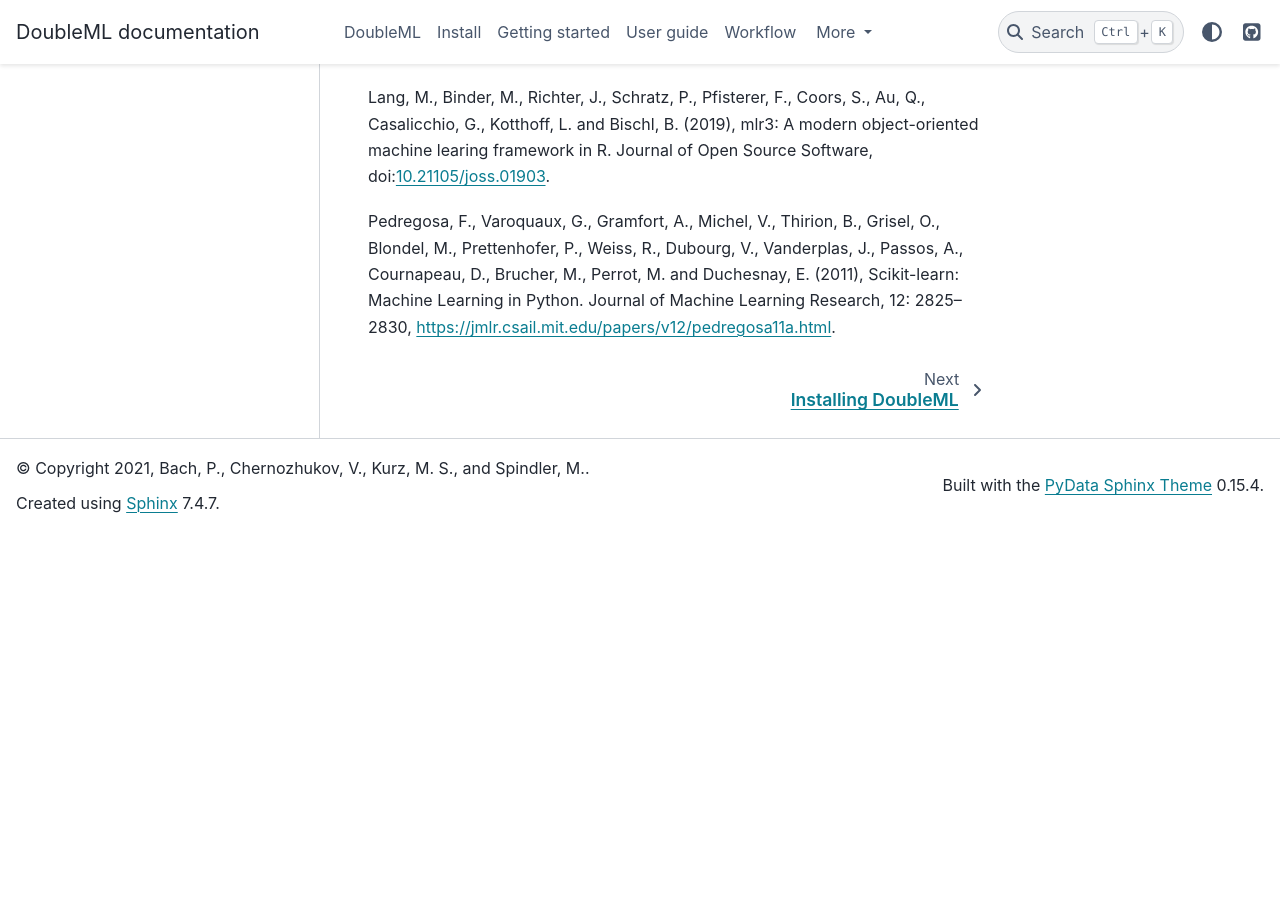
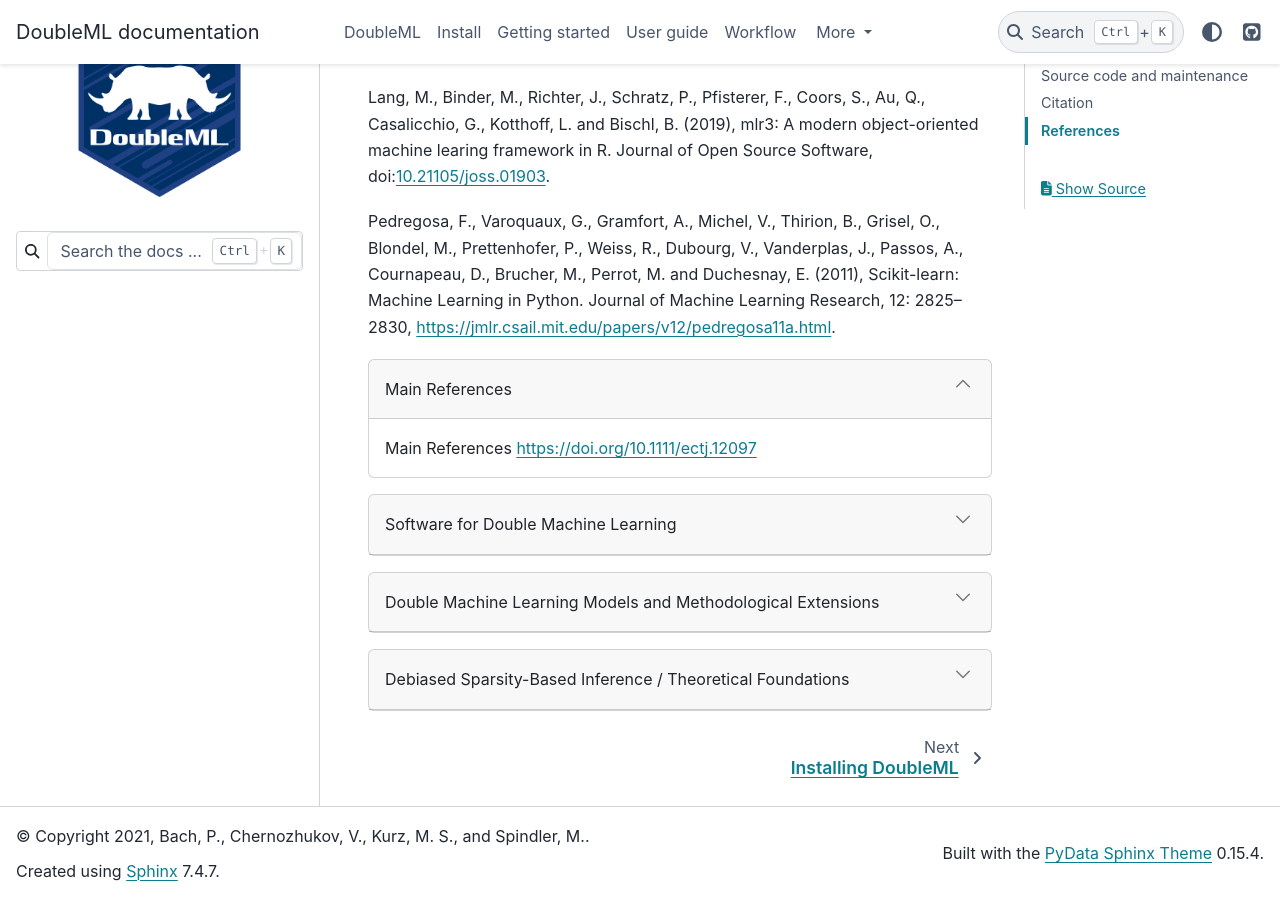
Before and after one commit to DoubleML/doubleml-docs, a Sphinx documentation site: the page built from doc/index.rst, in a window 1280 px wide and 900 px high, scrolled down 4196 px. Built offline with Sphinx 7.4.7 and the PyData theme 0.15.4, drawn with Linux system fonts in a browser that asks for light colours; before the commit the page ends 4728 px from its top, so only the background shows below that; some of the changed lines change nothing that is shown.

Commit message:
add dropdown panels

```diff
--- a/doc/index.rst
+++ b/doc/index.rst
@@ -237,3 +237,32 @@
 
 Pedregosa, F., Varoquaux, G., Gramfort, A., Michel, V., Thirion, B., Grisel, O., Blondel, M., Prettenhofer, P., Weiss, R., Dubourg, V., Vanderplas, J., Passos, A., Cournapeau, D., Brucher, M., Perrot, M. and Duchesnay, E. (2011),
 Scikit-learn: Machine Learning in Python. Journal of Machine Learning Research, 12: 2825--2830, `https://jmlr.csail.mit.edu/papers/v12/pedregosa11a.html <https://jmlr.csail.mit.edu/papers/v12/pedregosa11a.html>`_.
+
+.. dropdown:: Main References
+    :open:
+
+    Main References https://doi.org/10.1111/ectj.12097
+
+.. dropdown:: Software for Double Machine Learning
+
+    - DoubleML in Python: https://arxiv.org/abs/2104.03220
+    - DoubleML in R: https://arxiv.org/abs/2103.09603
+    - DoubleMLServerless: https://dl.acm.org/doi/10.1145/3447545.3451181
+    - EconML https://github.com/microsoft/EconML
+    - Szitas J (2019). “postDoubleR: Post Double Selection with Double Machine Learning.” https://CRAN.R-project.org/package=postDoubleR
+    - Knaus MC (2020). “Double Machine Learning based Program Evaluation under Unconfoundedness.” arXiv preprint arXiv:2003.03191. URL https://github.com/MCKnaus/causalDML
+    - Knaus MC (2021). “A Double Machine Learning Approach to Estimate the Effects of Musical Practice on Student’s Skills.” Journal of the Royal Statistical Society A, 184(1), 282–300. URL https://github.com/MCKnaus/dmlmt.
+
+.. dropdown:: Double Machine Learning Models and Methodological Extensions
+
+    - difference-in-differences: https://academic.oup.com/ectj/article/23/2/177/5722119
+    - clustering https://www.tandfonline.com/doi/abs/10.1080/07350015.2021.1895815
+    - reinforcement learning 1: https://jmlr.org/papers/volume21/19-827/19-827.pdf
+    - reinforcement learning 2: https://arxiv.org/abs/2002.08536
+    - Orthogonal Machine Learning: Power and Limitations https://arxiv.org/abs/1711.00342
+    - Heterogenous Treatment Effects: https://arxiv.org/abs/1712.09988
+
+.. dropdown:: Debiased Sparsity-Based Inference / Theoretical Foundations
+
+    - Belloni et al. 2011, 2014b; Javanmard and Montanari 2014; van de Geer et al. 2014; Zhang and Zhang 2014; Chernozhukov et al. 2015b --> See Remark 4 in https://arxiv.org/pdf/2103.09603.pdf
+    - Neyman (1959) --> also from https://arxiv.org/pdf/2103.09603.pdf
```
